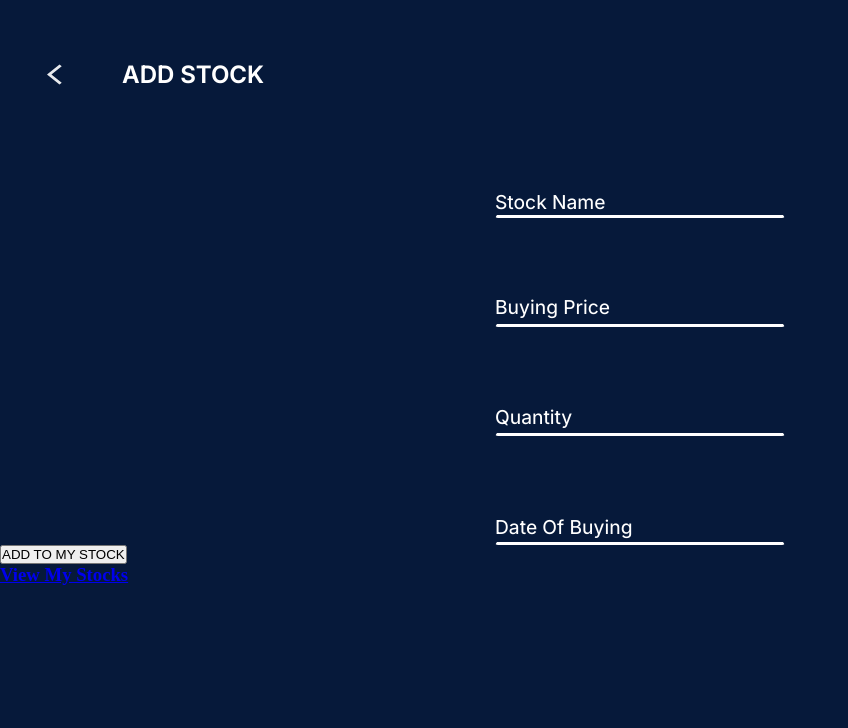
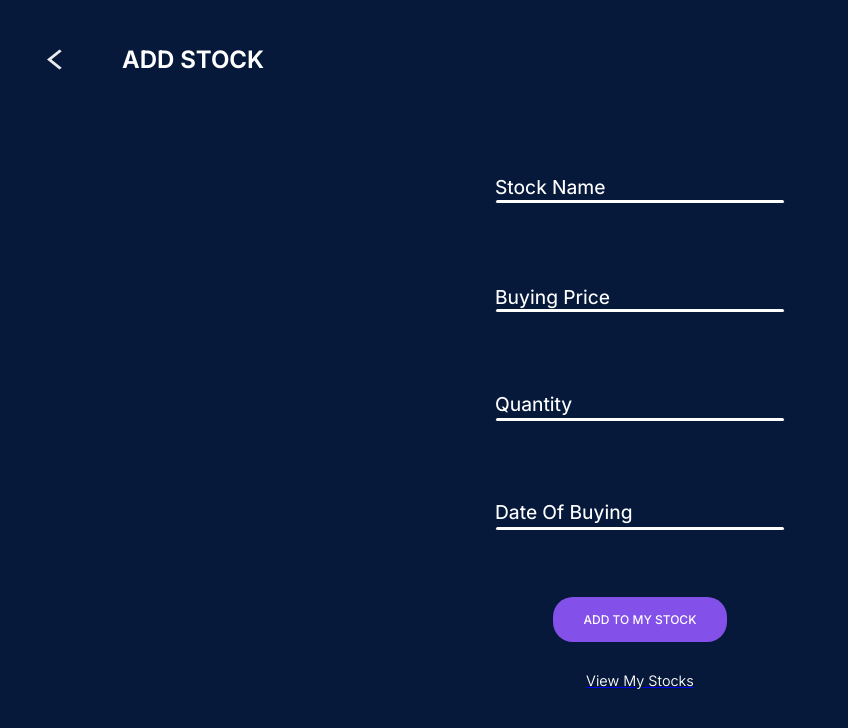
Before and after one commit to Saifmk10/investo, a PHP site: page /add_stock.html in a window 1280 px wide. Shown: the top 728 px of the page, without its empty margins (0-848 px from the left). Run offline with PHP 8.4, Linux system fonts and the light colour scheme.

Commit message:
Update add_stock_decor.css

```diff
--- a/add_stock_decor.css
+++ b/add_stock_decor.css
@@ -14,7 +14,7 @@ body{
 
 .add-stock-heading-parent{
     display: flex;
-    margin: 60px 0px 0px 47px;
+    margin: 45px 0px 0px 47px;
     gap: 45px;
 }
 
@@ -39,22 +39,22 @@ body{
 /* positioning of the forms : the trnasition of the form is controlled from here */
 .stock-name-position {
     position: absolute;
-    top: 190px;
+    top: 175px;
     transition: transform 1s ease-in-out , font-size 1s ease-in-out;
 }
 .buying-price-position{
     position: absolute;
-    top: 295px;
+    top: 285px;
     transition: transform 1s ease-in-out , font-size 1s ease-in-out;
 }
 .quantity-position{
     position: absolute;
-    top: 405px;
+    top: 392px;
     transition: transform 1s ease-in-out , font-size 1s ease-in-out;
 }
 .date-position{
     position: absolute;
-    top: 515px;
+    top: 500px;
     transition: transform 1s ease-in-out , font-size 1s ease-in-out;
 }
 
@@ -85,6 +85,49 @@ body{
     font-style: normal;
     font-size: 2.5vh;
 }
+
+
+
+.add-button{
+    display: flex;
+    justify-content: center;
+    margin: 67px 0px 0px 0px;
+}
+
+
+.add-button-design{
+   height: 45px;
+   width: 174px;
+   background-color: #8350EA;
+   color: #FFFFFF;
+   border-radius: 20px;
+   border: 2px solid transparent;
+
+   font-family: "Inter", sans-serif;
+   font-optical-sizing: auto;
+   font-weight: 500;
+   font-style: normal;
+   font-size: 1.5vh;
+}
+
+.my-stocks{
+    display: flex;
+    justify-content: center;
+    margin: 30px 0px 0px 0px;
+}
+
+.my-stocks-design{
+    text-decoration: none;
+    color: #FFFFFF;
+    font-family: "Inter", sans-serif;
+    font-optical-sizing: auto;
+    font-weight: 350;
+    font-style: normal;
+    font-size: 1.8vh;
+}
+
+
+
 
 
 /* =========================================== */
```
